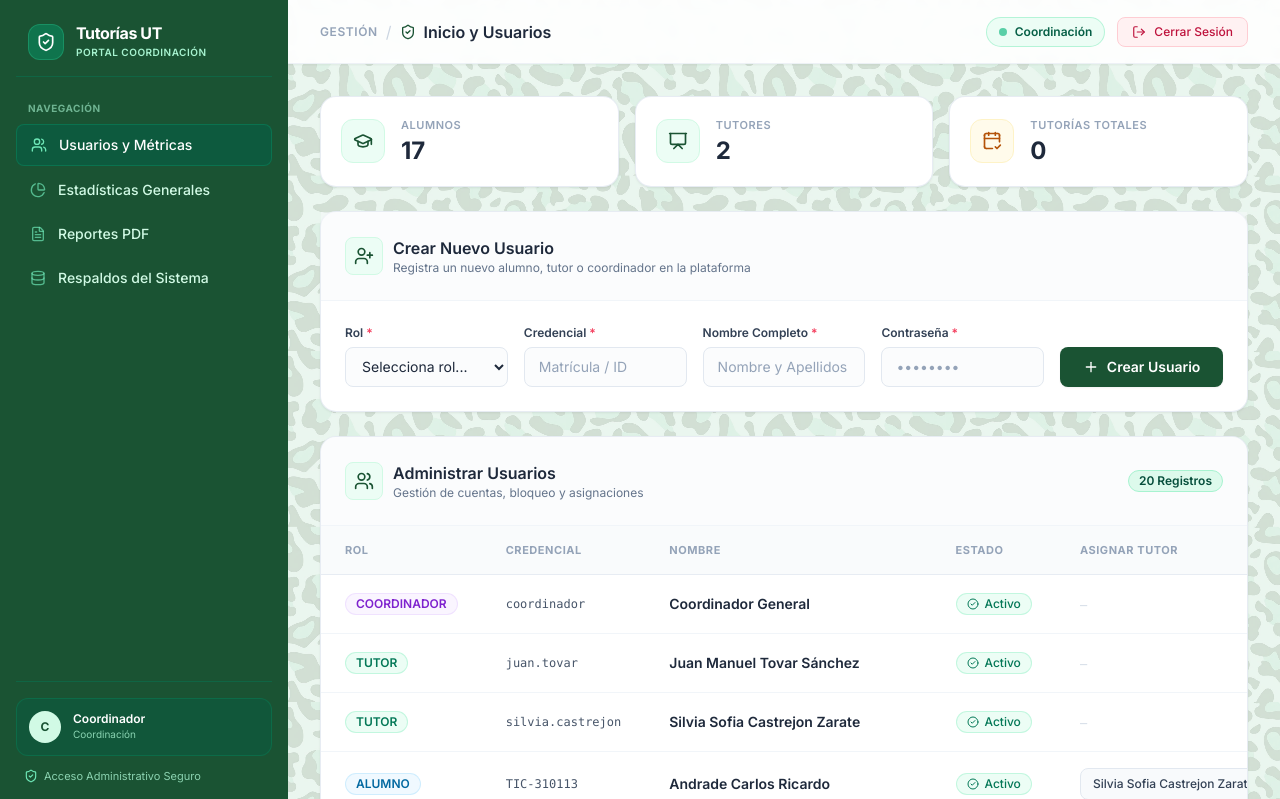
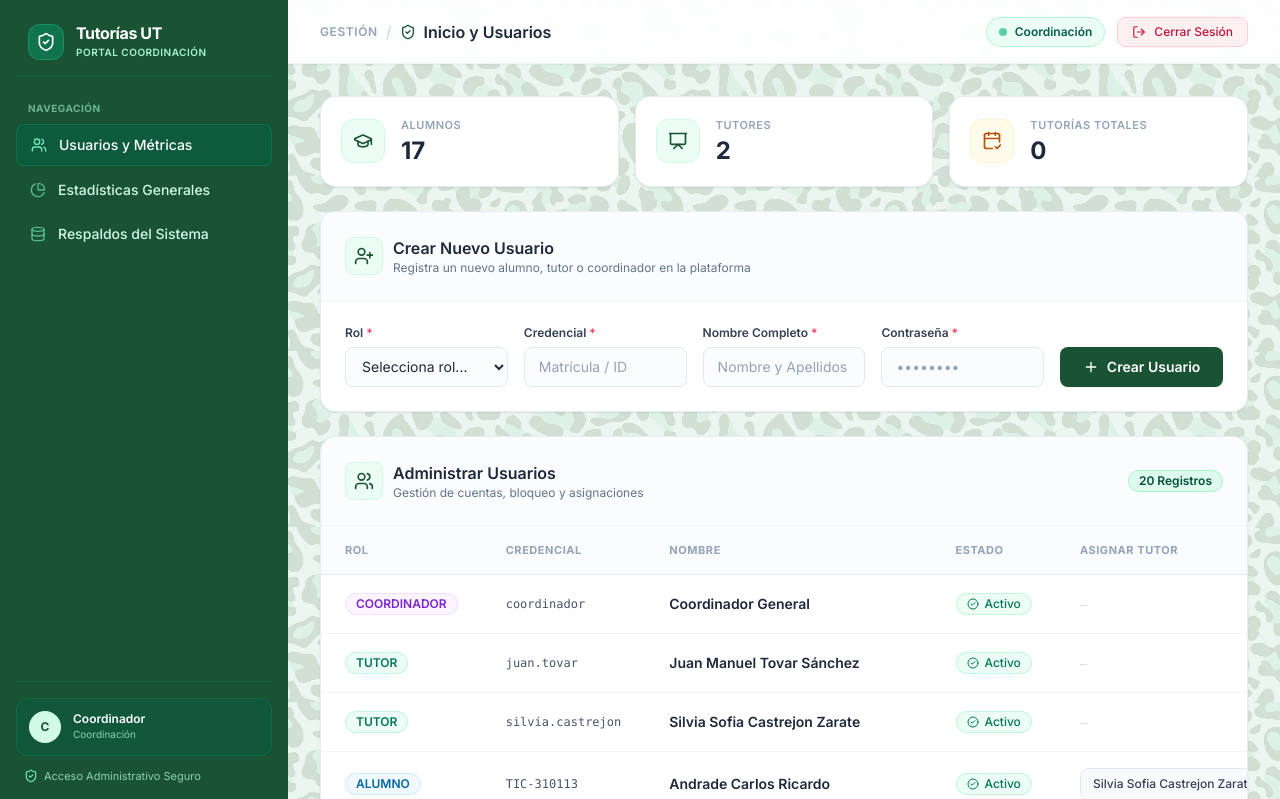
Before and after one commit to Ing-Segundo/sistema_tutorias, a Flask app: template templates/coordinador.html in a window 1280 px wide. Shown: the top 799 px of the page. Run offline with Flask 3, Linux system fonts and the light colour scheme; the template is opened without the code that fills it: values that come from a table or form of the project are taken from there, others are empty; data comes from the database, SQL or seed files in the repository; some libraries are stand-ins or nearby versions.

Commit message:
Update coordinador.html

```diff
--- a/templates/coordinador.html
+++ b/templates/coordinador.html
@@ -48,7 +48,7 @@
     <!-- Lucide Icons -->
     <script src="https://unpkg.com/lucide@latest"></script>
 
-    <!-- Chart.js CDN (Agregado desde reportes.html) -->
+    <!-- Chart.js CDN -->
     <script src="https://cdn.jsdelivr.net/npm/chart.js@4.4.8/dist/chart.umd.min.js"></script>
 
     <style>
@@ -433,7 +433,7 @@
                 </section>
             </div>
 
-            <!-- NUEVA SECCIÓN INTEGRADA: ESTADÍSTICAS GENERALES (Proveniente de reportes.html) -->
+            <!-- SECCIÓN 2: ESTADÍSTICAS GENERALES -->
             <div id="sec-estadisticas" class="tab-content-section space-y-6">
                 <!-- BANNER EXPLICATIVO -->
                 <section class="bg-white rounded-2xl border border-slate-200/80 shadow-saas-card p-5 sm:p-6 flex flex-col sm:flex-row items-start sm:items-center justify-between gap-4 animate-slide-up">
@@ -667,40 +667,7 @@
                 </section>
             </div>
 
-            <!-- SECCIÓN 3: REPORTES PDF -->
-            <div id="sec-reportes" class="tab-content-section space-y-6">
-                <section class="bg-white rounded-2xl border border-slate-200/80 shadow-saas-card hover:shadow-saas-hover transition-all">
-                    <div class="p-5 sm:p-6 border-b border-slate-100 flex items-center justify-between bg-slate-50/50">
-                        <div class="flex items-center gap-2.5">
-                            <div class="p-2 rounded-lg bg-emerald-50 text-[#1A5333] border border-emerald-100">
-                                <i data-lucide="file-text" class="w-5 h-5"></i>
-                            </div>
-                            <div>
-                                <h2 class="text-base font-semibold text-slate-800">Generación de Reportes PDF</h2>
-                                <p class="text-xs text-slate-500">Exporta informes generales en formato PDF</p>
-                            </div>
-                        </div>
-                    </div>
-
-                    <div class="p-5 sm:p-6 space-y-6">
-                        <div class="p-5 rounded-2xl bg-gradient-to-r from-[#1A5333] to-[#144228] text-white flex flex-col sm:flex-row items-start sm:items-center justify-between gap-4 shadow-md">
-                            <div class="space-y-1">
-                                <h3 class="font-bold text-base flex items-center gap-2">
-                                    <i data-lucide="file-check" class="w-5 h-5"></i>
-                                    Reporte General Consolidado
-                                </h3>
-                                <p class="text-xs text-emerald-100">Descarga un documento PDF completo con todos los usuarios del sistema.</p>
-                            </div>
-                            <a href="{% if url_for is defined %}{{ url_for('reporte_general_pdf') }}{% else %}#{% endif %}" class="inline-flex items-center gap-2 px-4 py-2.5 text-xs font-semibold text-[#1A5333] bg-white hover:bg-emerald-50 rounded-xl transition-all shadow-sm shrink-0">
-                                <i data-lucide="download" class="w-4 h-4 text-rose-500"></i>
-                                <span>Descargar PDF General</span>
-                            </a>
-                        </div>
-                    </div>
-                </section>
-            </div>
-
-            <!-- SECCIÓN 4: RESPALDOS Y AUDITORÍA -->
+            <!-- SECCIÓN 3: RESPALDOS Y AUDITORÍA -->
             <div id="sec-respaldos" class="tab-content-section space-y-6">
                 <!-- CONFIGURACIÓN DE RESPALDOS AUTOMÁTICOS -->
                 <section class="bg-white rounded-2xl border border-slate-200/80 shadow-saas-card hover:shadow-saas-hover transition-all">
@@ -832,7 +799,7 @@
                     </div>
                 </div>
 
-                <!-- ELEMENTOS DE NAVEGACIÓN -->
+                <!-- ELEMENTOS DE NAVEGACIÓN UNIFICADOS -->
                 <nav class="space-y-1">
                     <span class="px-3 text-[10px] font-bold uppercase tracking-wider text-emerald-200/60 block mb-2">Navegación</span>
 
@@ -841,15 +808,9 @@
                         <span>Usuarios y Métricas</span>
                     </button>
 
-                    <!-- Modificado: Ahora es un botón en vez de enlace externo -->
                     <button onclick="switchTab('sec-estadisticas', 'Estadísticas Generales', this)" class="tab-btn w-full flex items-center gap-3 px-3.5 py-2.5 rounded-lg text-sm font-medium text-emerald-100 hover:bg-emerald-800/40 hover:text-white transition-all group">
                         <i data-lucide="pie-chart" class="w-4 h-4 text-emerald-300/70 group-hover:text-emerald-200 transition-colors"></i>
                         <span>Estadísticas Generales</span>
-                    </button>
-
-                    <button onclick="switchTab('sec-reportes', 'Reportes PDF', this)" class="tab-btn w-full flex items-center gap-3 px-3.5 py-2.5 rounded-lg text-sm font-medium text-emerald-100 hover:bg-emerald-800/40 hover:text-white transition-all group">
-                        <i data-lucide="file-text" class="w-4 h-4 text-emerald-300/70 group-hover:text-emerald-200 transition-colors"></i>
-                        <span>Reportes PDF</span>
                     </button>
 
                     <button onclick="switchTab('sec-respaldos', 'Respaldos', this)" class="tab-btn w-full flex items-center gap-3 px-3.5 py-2.5 rounded-lg text-sm font-medium text-emerald-100 hover:bg-emerald-800/40 hover:text-white transition-all group">
```
